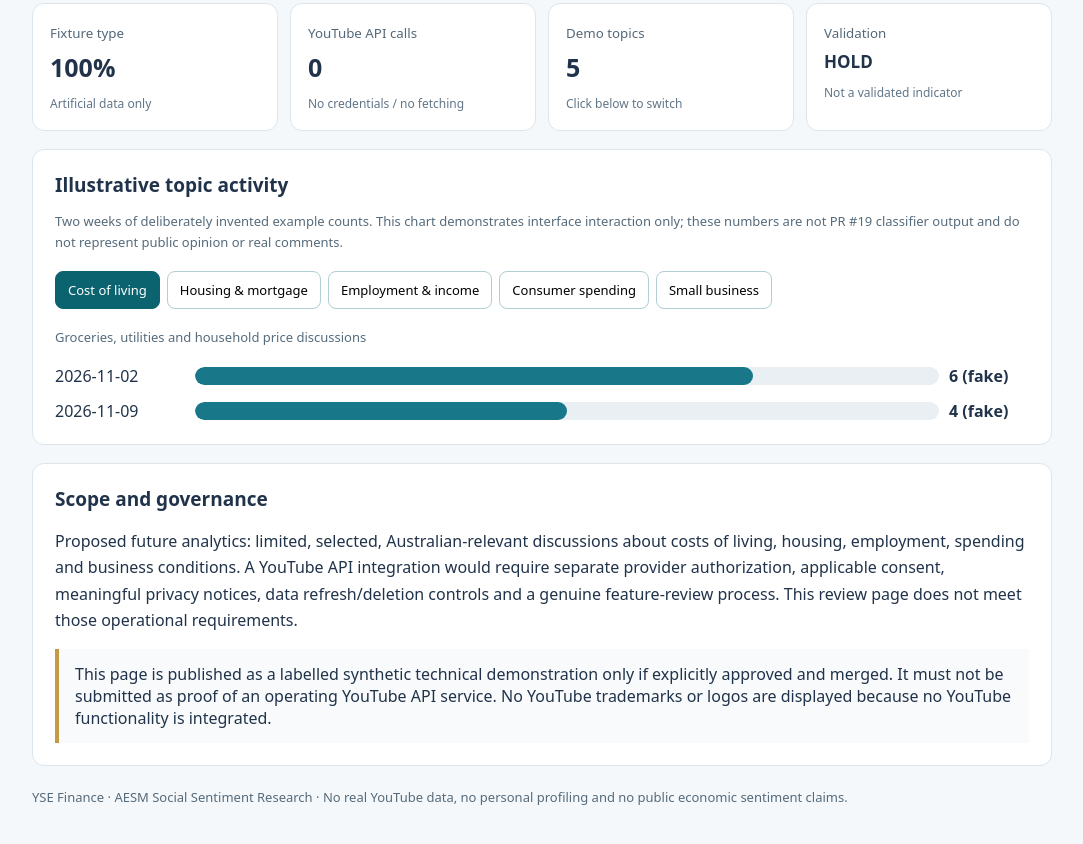
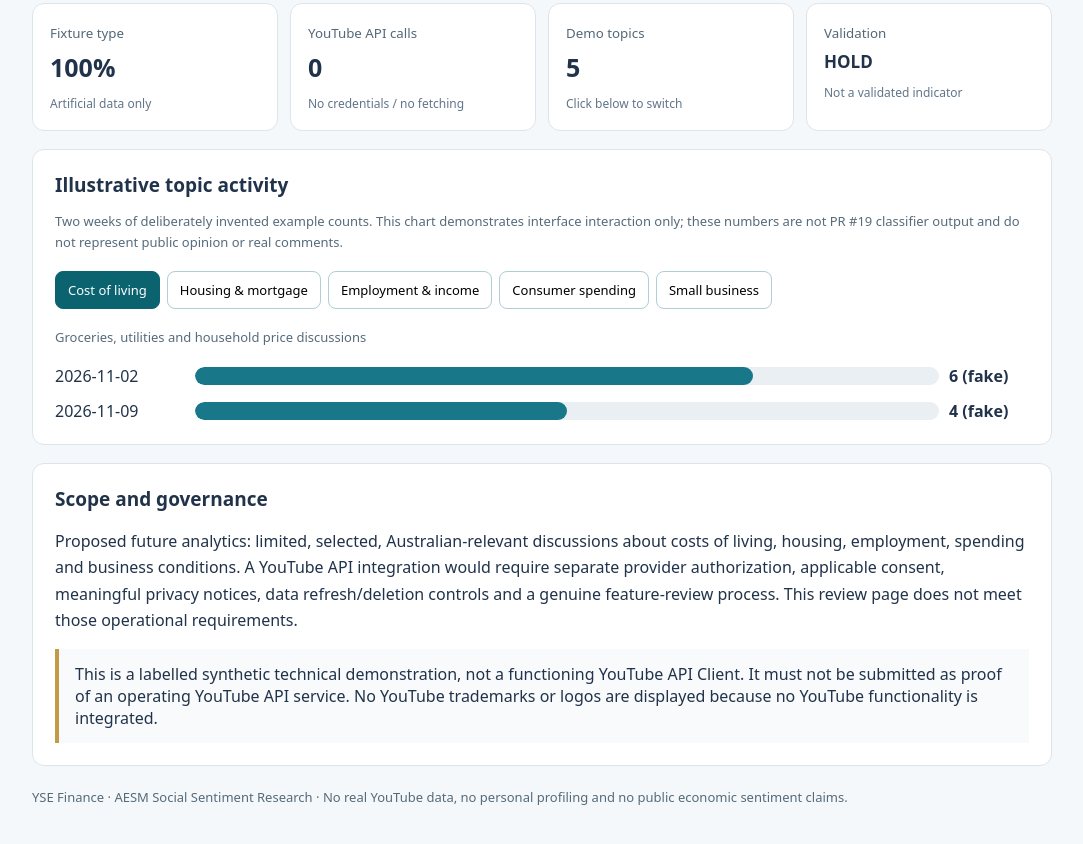
Before and after one commit to yixin4897-xy/ysefinance, a plain HTML site: page aesm-social-review-demo.html in a window 1280 px wide. Shown: the part 320-1164 px from the top of the page, without its empty margins (98-1181 px from the left). Drawn offline with Linux system fonts and the light colour scheme.

Commit message:
Make review demo disclaimer accurate before static publication

```diff
--- a/aesm-social-review-demo.html
+++ b/aesm-social-review-demo.html
@@ -40,7 +40,7 @@ a:focus-visible,button:focus-visible{outline:3px solid #efb84c;outline-offset:3p
 </section>
 <section class="panel"><h2 data-en="Scope and governance" data-zh="研究范围及治理">Scope and governance</h2>
 <p data-en="Proposed future analytics: limited, selected, Australian-relevant discussions about costs of living, housing, employment, spending and business conditions. A YouTube API integration would require separate provider authorization, applicable consent, meaningful privacy notices, data refresh/deletion controls and a genuine feature-review process. This review page does not meet those operational requirements." data-zh="拟议中的未来分析范围：选取与澳洲有关的生活成本、住房、就业、消费和小企业讨论。任何 YouTube API 集成都须先取得适用的服务商许可、必要同意、清晰的隐私告知、数据更新及删除控制，并通过真实功能审核。本演示页面尚未满足这些运营要求。">Proposed future analytics: limited, selected, Australian-relevant discussions about costs of living, housing, employment, spending and business conditions. A YouTube API integration would require separate provider authorization, applicable consent, meaningful privacy notices, data refresh/deletion controls and a genuine feature-review process. This review page does not meet those operational requirements.</p>
-<div class="warn" data-en="This page is published as a labelled synthetic technical demonstration only if explicitly approved and merged. It must not be submitted as proof of an operating YouTube API service. No YouTube trademarks or logos are displayed because no YouTube functionality is integrated." data-zh="本页面只有在另行批准合并后，才可能作为明确标注的虚构数据技术演示公开。不得将其当作已经运行的 YouTube API 服务证明。因为尚未集成 YouTube 功能，本页面不展示 YouTube 商标或 Logo。">This page is published as a labelled synthetic technical demonstration only if explicitly approved and merged. It must not be submitted as proof of an operating YouTube API service. No YouTube trademarks or logos are displayed because no YouTube functionality is integrated.</div>
+<div class="warn" data-en="This is a labelled synthetic technical demonstration, not a functioning YouTube API Client. It must not be submitted as proof of an operating YouTube API service. No YouTube trademarks or logos are displayed because no YouTube functionality is integrated." data-zh="本页面是明确标注的虚构数据技术演示，并非正常运行的 YouTube API 应用。不得将其当作已经运行的 YouTube API 服务证明。因为尚未集成 YouTube 功能，本页面不展示 YouTube 商标或 Logo。">This is a labelled synthetic technical demonstration, not a functioning YouTube API Client. It must not be submitted as proof of an operating YouTube API service. No YouTube trademarks or logos are displayed because no YouTube functionality is integrated.</div>
 </section>
 <div class="footer">YSE Finance · AESM Social Sentiment Research · <span data-en="No real YouTube data, no personal profiling and no public economic sentiment claims." data-zh="无真实 YouTube 数据、不建立个人档案，也不发布公众经济情绪结论。">No real YouTube data, no personal profiling and no public economic sentiment claims.</span></div>
 </main>
```
